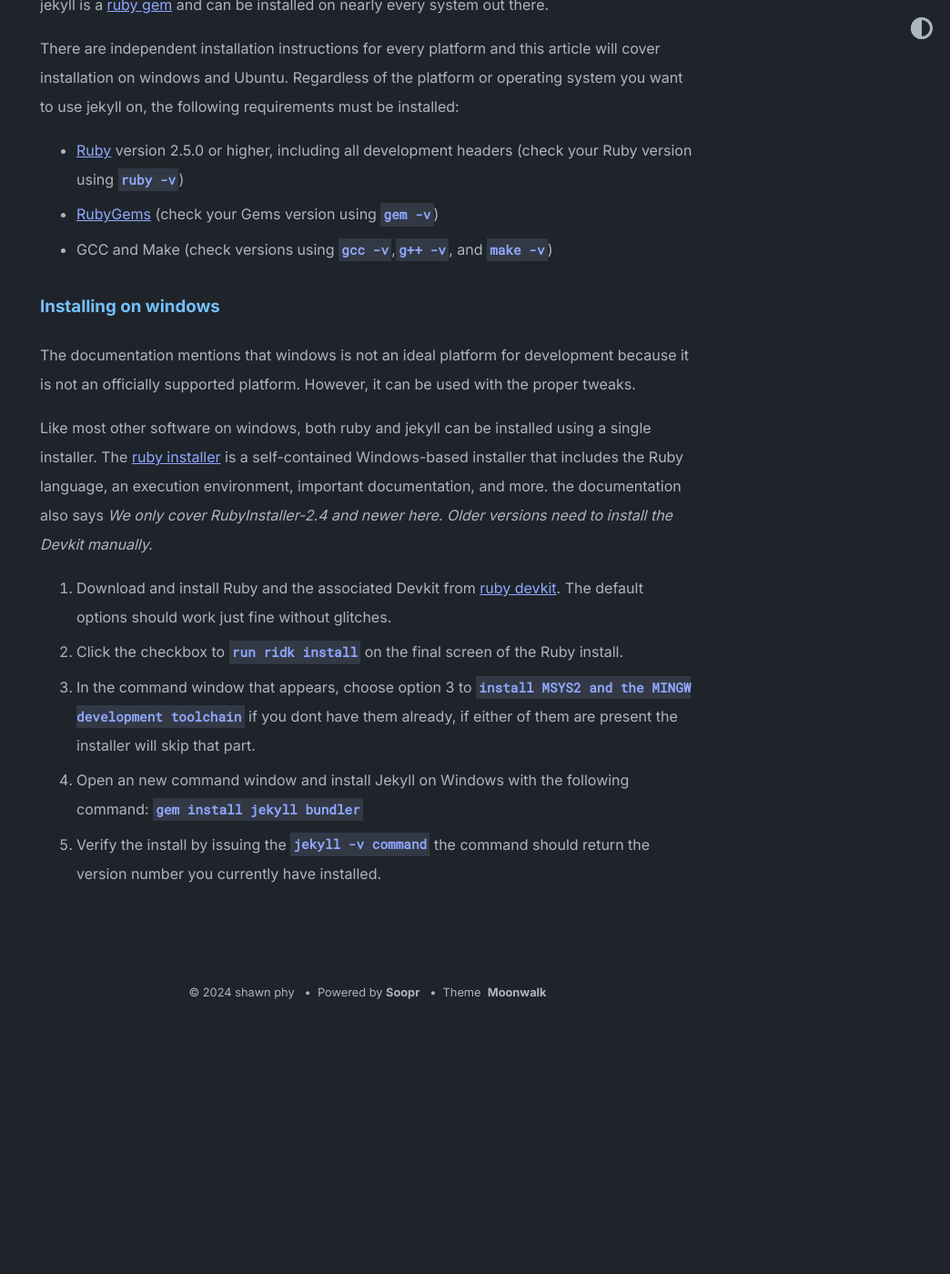
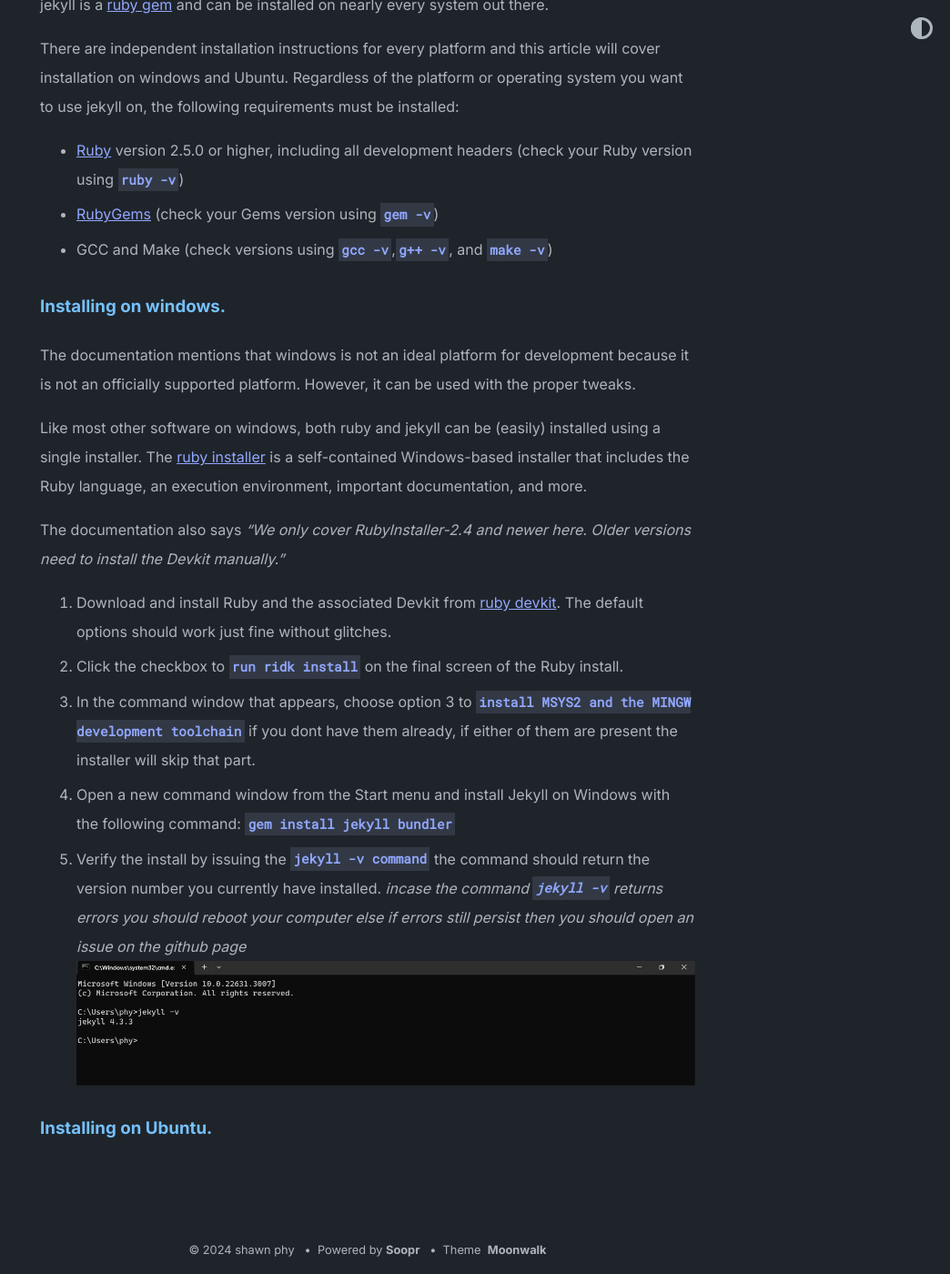
Before and after one commit to shawn-phy/myblog, a Jekyll site: the page built from _posts/2024-01-06-how-to-install-and-use-jekyll.md, in a window 1280 px wide and 1400 px high, scrolled down 1598 px. Shown: the whole window at 91% size, without its empty margins (236-1280 px from the left). Built offline with Jekyll 4.4.1, drawn with Linux system fonts in a browser that asks for light colours; before the commit the page ends 2714 px from its top, so only the background shows below that; some of the changed text lies outside the part shown.

Commit message:
f(first blog): added images and completed installation on windows

````diff
--- a/_posts/2024-01-06-how-to-install-and-use-jekyll.md
+++ b/_posts/2024-01-06-how-to-install-and-use-jekyll.md
@@ -27,14 +27,19 @@ There are independent installation instructions for every platform and this arti
 - [RubyGems](https://rubygems.org/pages/download) (check your Gems version using `gem -v`)
 - GCC and Make (check versions using `gcc -v`,`g++ -v`, and `make -v`)
 
-### Installing on windows
+### Installing on windows.
 The documentation mentions that windows is not an ideal platform for development because it is not an officially supported platform. However, it can be used with the proper tweaks.
 
-Like most other software on windows, both ruby and jekyll can be installed using a single installer. The [ruby installer](https://rubyinstaller.org/) is a self-contained Windows-based installer that includes the Ruby language, an execution environment, important documentation, and more. the documentation also says *We only cover RubyInstaller-2.4 and newer here. Older versions need to install the Devkit manually.*
+Like most other software on windows, both ruby and jekyll can be (easily) installed using a single installer. The [ruby installer](https://rubyinstaller.org/) is a self-contained Windows-based installer that includes the Ruby language, an execution environment, important documentation, and more.
+
+ The documentation also says *"We only cover RubyInstaller-2.4 and newer here. Older versions need to install the Devkit manually."*
 
 1. Download and install Ruby and the associated Devkit from [ruby devkit](https://rubyinstaller.org/downloads/). The default options should work just fine without glitches.
 2. Click the checkbox to `run ridk install` on the final screen of the Ruby install.
 3. In the command window that appears, choose option 3 to `install MSYS2 and the MINGW development toolchain` if you dont have them already, if either of them are present the installer will skip that part.
-4. Open an new command window and install Jekyll on Windows with the following command:
+4. Open a new command window from the Start menu and install Jekyll on Windows with the following command:
 ```gem install jekyll bundler```
-5. Verify the install by issuing the ```jekyll -v command``` the command should return the version number you currently have installed.
+5. Verify the install by issuing the ```jekyll -v command``` the command should return the version number you currently have installed. *incase the command `jekyll -v` returns errors you should reboot your computer else if errors still persist then you should open an issue on the github page*
+![output](assets\images\jekyllversionoutput.png)
+
+### Installing on Ubuntu.
````
Also changed, not shown: assets/images/jekyllversionoutput.png (added).
